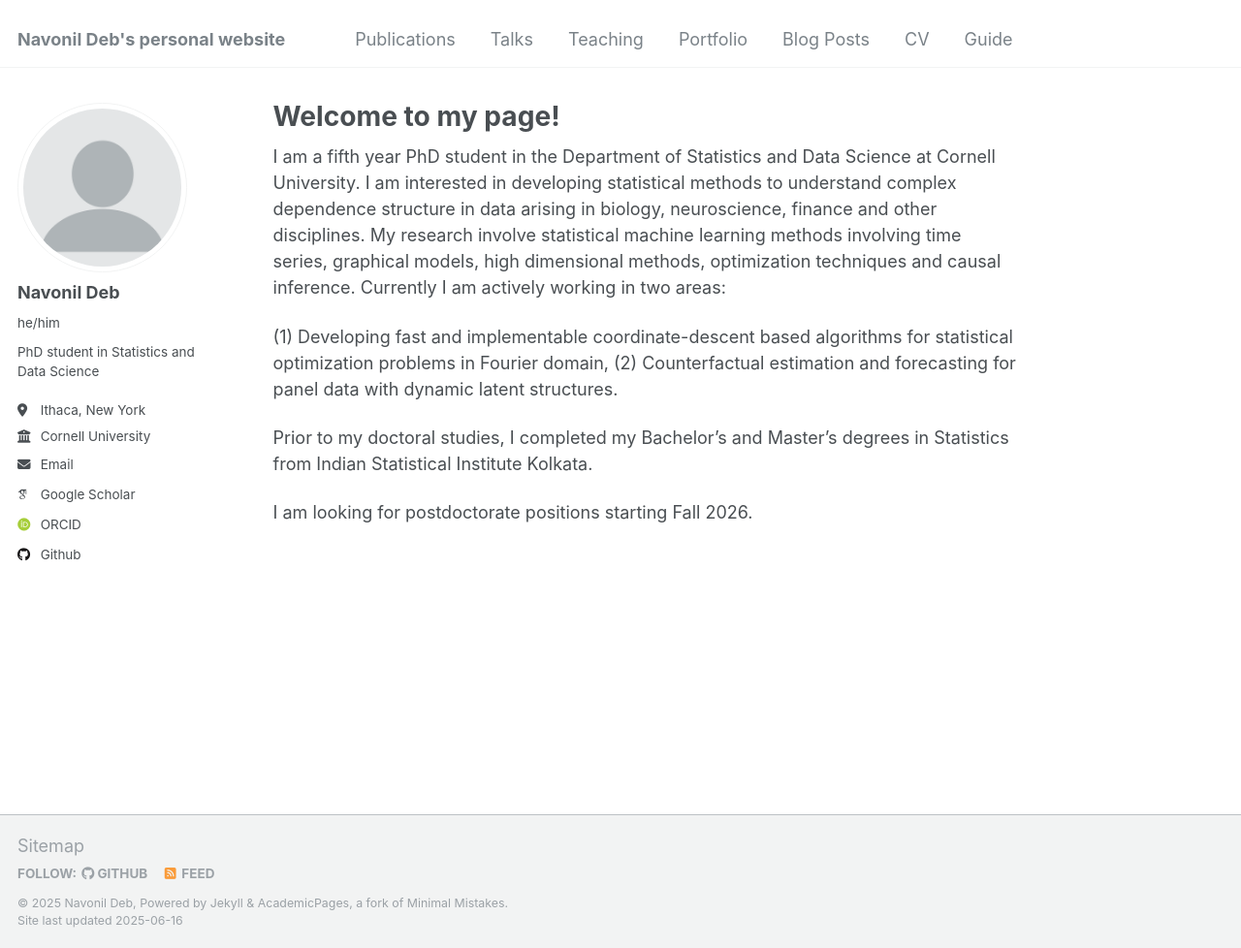
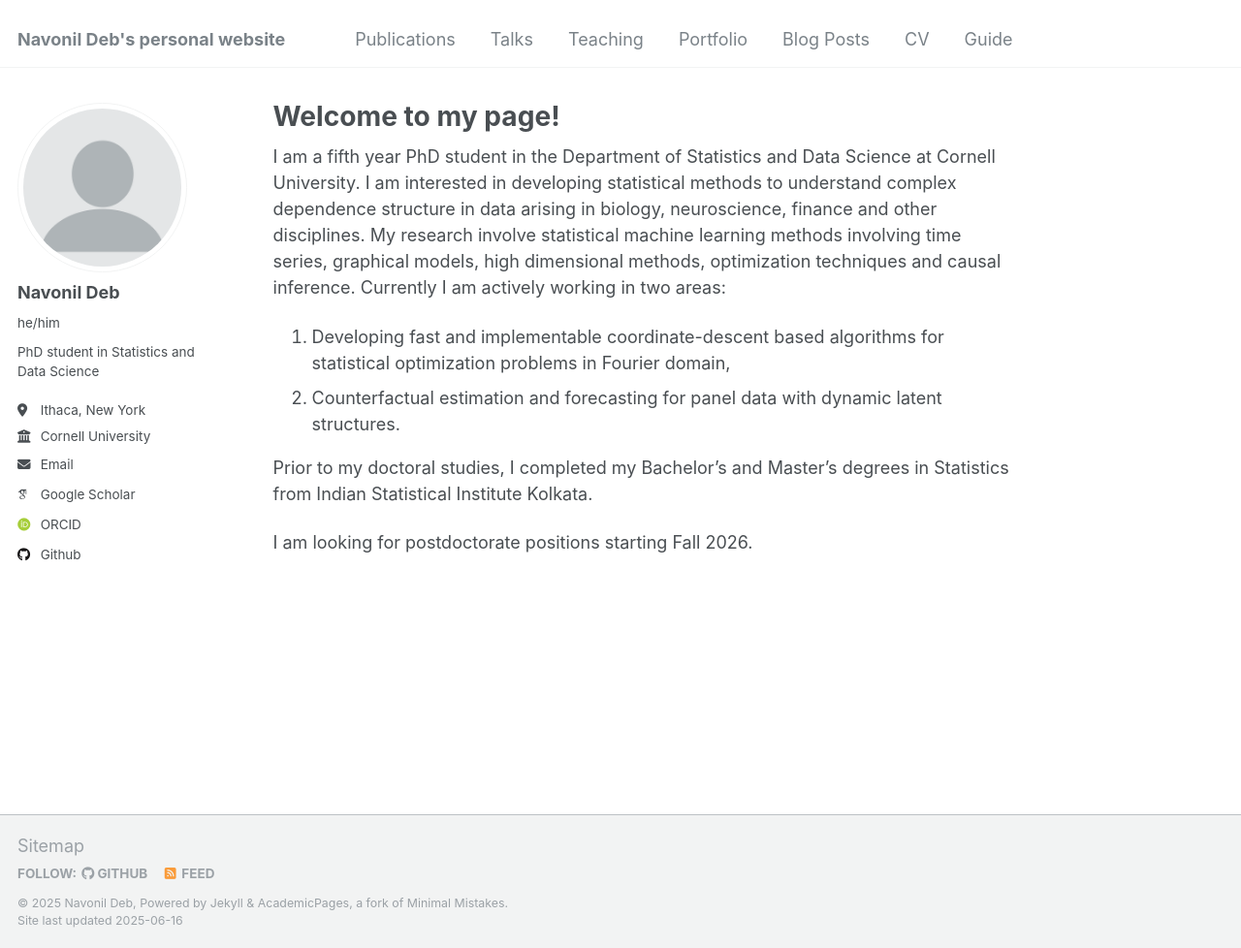
Before and after one commit to navonildeb/navonildeb.github.io, a Jekyll site: the page built from _pages/about.md, in a window 1280 px wide and 978 px high. Shown: the whole window at 97% size. Built offline with Jekyll 4.4.1, drawn with Linux system fonts in a browser that asks for light colours; some web fonts are replaced.

Commit message:
Update about.md

```diff
--- a/_pages/about.md
+++ b/_pages/about.md
@@ -8,9 +8,8 @@ redirect_from:
 ---
 
 I am a fifth year PhD student in the Department of Statistics and Data Science at Cornell University. I am interested in developing statistical methods to understand complex dependence structure in data arising in biology, neuroscience, finance and other disciplines. My research involve statistical machine learning methods involving time series, graphical models, high dimensional methods, optimization techniques and causal inference. Currently I am actively working in two areas:
-
-(1) Developing fast and implementable coordinate-descent based algorithms for statistical optimization problems in Fourier domain,
-(2) Counterfactual estimation and forecasting for panel data with dynamic latent structures.
+1. Developing fast and implementable coordinate-descent based algorithms for statistical optimization problems in Fourier domain,
+2. Counterfactual estimation and forecasting for panel data with dynamic latent structures.
 
 Prior to my doctoral studies, I completed my Bachelor's and Master's degrees in Statistics from Indian Statistical Institute Kolkata.
 
```
